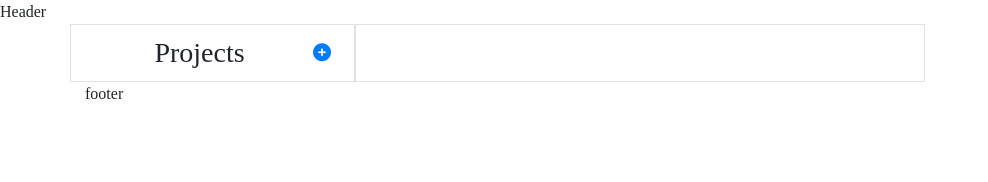
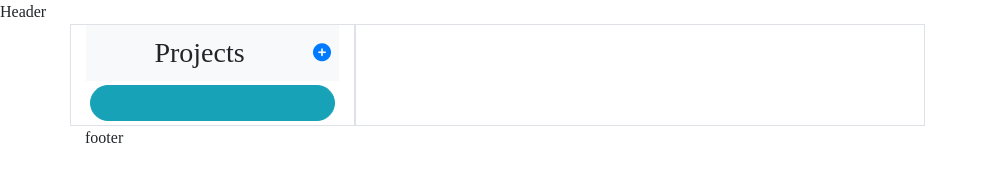
Before and after one commit to trekab/js-todo-app, a website built with webpack: page src/index.html in a window 1280 px wide. Both pictures are taken after a click on the link 322 px from the left and 53 px from the top of the page. Shown: the whole page, without its empty margins (0-988 px from the left). Built offline with nearby package versions, Linux system fonts and the light colour scheme; a web font is replaced by a local one.

Commit message:
Add create Project functionality

```diff
--- a/src/css/_custom.scss
+++ b/src/css/_custom.scss
@@ -30,6 +30,7 @@ i {
 .item-title {
   border: none;
   margin-right: 10px;
+
 }
 
 .item-title:focus, textarea:focus {
@@ -52,12 +53,9 @@ textarea{
   padding: 10px;
 }
 
-// .btn-cont {
-//   position: relative;
-//   display: inline-block;
-// }
-
-// .save-icon{
-//   position: absolute;
-//   left 2em;
-// }
+.project-name {
+  background-color: transparent;
+  text-align: center;
+  border: none;
+  outline: none;
+}
--- a/src/index.js
+++ b/src/index.js
@@ -3,40 +3,19 @@ import './css/main.scss';
 import todoItems from './js/todoItem';
 import domItems from './js/domObjects';
 
-const allToDos = todoItems.List;
 const projectList = todoItems.List;
 projectList.name = 'Projects';
 
 const sideBar = document.getElementById('left-sidebar');
-const sideBarBtn = document.getElementById('new-btn-set');
-sideBarBtn.addEventListener('click', () => {
-  domItems.ProjectList(projectList, projectList.name );
+sideBar.appendChild(domItems.ProjectList(projectList));
+
+const title = document.querySelector('h3');
+
+title.addEventListener('click', ()=>{
+  console.log(projectList.items);
+
 })
-// sideBar.appendChild(domItems.ProjectList(projectList, projectList.name ));
-//allToDos.name = 'All';
 
-const main = document.getElementById('main-section');
-const upcoming = document.querySelector('.btn-upcoming');
-upcoming.addEventListener('click', () => {
-  main.innerHTML = '';
-});
-
-
-//main.appendChild(domItems.TodoList(allToDos));
-
-// const listGroup = document.getElementById('list-group');
-// const addTodo = document.getElementById('add-todo');
-const btn = document.querySelector('.btn-all');
-
-btn.addEventListener('click', () => {
-  allToDos.name = 'All';
-  main.innerHTML = '';
-  main.appendChild(domItems.TodoList(allToDos));
-});
-
-// addTodo.addEventListener('click', () => {
-//   const newToDo = todoItems.Item;
-//   const li = domItems.TodoListItem(newToDo, allToDos);
-//   listGroup.insertBefore(li.li, listGroup.firstChild);
-//   li.startEdit();
-// });
+// allToDos.name = 'All';
+// main.innerHTML = '';
+// main.appendChild(domItems.TodoList(allToDos));
--- a/src/js/domObjects.js
+++ b/src/js/domObjects.js
@@ -1,72 +1,71 @@
-import todoItems from "./todoItem";
+import todoItems from './todoItem';
 
 const TodoListItem = (list) => {
   const liDone = false;
-  const li = document.createElement("li");
-  const liForm = document.createElement("form");
+  const li = document.createElement('li');
+  const liForm = document.createElement('form');
 
-  const liTitleDiv = document.createElement("div");
-  const liTitle = document.createElement("input");
+  const liTitleDiv = document.createElement('div');
+  const liTitle = document.createElement('input');
   liTitle.required = true;
-  liTitle.type = "text";
-  liTitle.placeholder = "Enter task title...";
-  const liCheck = document.createElement("i");
-  const liDelete = document.createElement("i");
-  const liCaret = document.createElement("i");
-  const liToggleDetail = document.createElement("a");
+  liTitle.type = 'text';
+  liTitle.placeholder = 'Enter task title...';
+  const liCheck = document.createElement('i');
+  const liDelete = document.createElement('i');
+  const liCaret = document.createElement('i');
+  const liToggleDetail = document.createElement('a');
 
-  const liDetail = document.createElement("div");
-  const liDetailTop = document.createElement("div");
-  const liDescription = document.createElement("textarea");
-  liDescription.placeholder = "Enter task details...";
+  const liDetail = document.createElement('div');
+  const liDetailTop = document.createElement('div');
+  const liDescription = document.createElement('textarea');
+  liDescription.placeholder = 'Enter task details...';
 
-  const liDetailBottom = document.createElement("div");
-  const liDue = document.createElement("div");
-  const liDueInput = document.createElement("input");
-  liDueInput.type = "date";
+  const liDetailBottom = document.createElement('div');
+  const liDue = document.createElement('div');
+  const liDueInput = document.createElement('input');
+  liDueInput.type = 'date';
   liDueInput.value = new Date().toISOString().substring(0, 10);
-  const liDueLbl = document.createElement("label");
-  liDueLbl.innerHTML = "Due:";
+  const liDueLbl = document.createElement('label');
+  liDueLbl.innerHTML = 'Due:';
 
-  const liPriority = document.createElement("div");
-  const liPriorityLbl = document.createElement("label");
-  liPriorityLbl.innerHTML = "Priority";
-  const liPriorityInput = document.createElement("select");
+  const liPriority = document.createElement('div');
+  const liPriorityLbl = document.createElement('label');
+  liPriorityLbl.innerHTML = 'Priority';
+  const liPriorityInput = document.createElement('select');
 
-  const liBtns = document.createElement("div");
-  const saveBtnIcon = document.createElement("i");
-  const saveBtn = document.createElement("button");
-  saveBtn.type = "submit";
-  const cancelBtn = document.createElement("i");
+  const liBtns = document.createElement('div');
+  const saveBtnIcon = document.createElement('i');
+  const saveBtn = document.createElement('button');
+  saveBtn.type = 'submit';
+  const cancelBtn = document.createElement('i');
 
-  li.classList = "list-group-item p-0";
-  liCheck.classList = "far fa-circle m-2";
-  liTitleDiv.classList = "d-flex justify-content-between align-items-center";
-  liTitle.classList = "w-100 item-title";
-  liDelete.classList = "fas fa-times";
-  liCaret.classList = "fas fa-chevron-down d-block m-2";
+  li.classList = 'list-group-item p-0';
+  liCheck.classList = 'far fa-circle m-2';
+  liTitleDiv.classList = 'd-flex justify-content-between align-items-center';
+  liTitle.classList = 'w-100 item-title';
+  liDelete.classList = 'fas fa-times';
+  liCaret.classList = 'fas fa-chevron-down d-block m-2';
 
-  liToggleDetail.classList = "p-1 d-block";
-  liToggleDetail.href = "#item-details-form";
-  liToggleDetail.role = "button";
-  liToggleDetail["aria-expanded"] = "false";
-  liToggleDetail["aria-controls"] = "item-details-form";
+  liToggleDetail.classList = 'p-1 d-block';
+  liToggleDetail.href = '#item-details-form';
+  liToggleDetail.role = 'button';
+  liToggleDetail['aria-expanded'] = 'false';
+  liToggleDetail['aria-controls'] = 'item-details-form';
 
-  liDetail.classList = "collapse";
-  liDetailTop.classList = "form-group m-0";
-  liDescription.classList = "w-100 border-0 bg-light";
-  liDetailBottom.classList =
-    "form-inline d-flex justify-content-around align-items-center";
-  liDue.classList = "form-group m-0";
-  liDueLbl.classList = "pr-1 m-0";
-  liDueInput.classList = "border-0 text-center";
-  liPriority.classList = "form-group m-0 d-flex flex-no-wrap";
-  liPriorityLbl.classList = "form-control border-0 pr-1 m-0";
-  liPriorityInput.classList = "form-control border-0";
-  liBtns.classList = "form-group m-0";
-  cancelBtn.classList = "fas fa-times-circle text-danger m-1";
-  saveBtnIcon.classList = "save-icon fas fa-check-circle text-success m-1";
-  saveBtn.classList = "save-btn bg-transparent border-0";
+  liDetail.classList = 'collapse';
+  liDetailTop.classList = 'form-group m-0';
+  liDescription.classList = 'w-100 border-0 bg-light';
+  liDetailBottom.classList = 'form-inline d-flex justify-content-around align-items-center';
+  liDue.classList = 'form-group m-0';
+  liDueLbl.classList = 'pr-1 m-0';
+  liDueInput.classList = 'border-0 text-center';
+  liPriority.classList = 'form-group m-0 d-flex flex-no-wrap';
+  liPriorityLbl.classList = 'form-control border-0 pr-1 m-0';
+  liPriorityInput.classList = 'form-control border-0';
+  liBtns.classList = 'form-group m-0';
+  cancelBtn.classList = 'fas fa-times-circle text-danger m-1';
+  saveBtnIcon.classList = 'save-icon fas fa-check-circle text-success m-1';
+  saveBtn.classList = 'save-btn bg-transparent border-0';
 
   saveBtn.appendChild(saveBtnIcon);
   liBtns.appendChild(cancelBtn);
@@ -75,11 +74,11 @@ const TodoListItem = (list) => {
   liPriority.appendChild(liPriorityInput);
 
   for (let index = 1; index < 5; index += 1) {
-    const opt = document.createElement("option");
+    const opt = document.createElement('option');
     opt.innerHTML = index;
     liPriorityInput.appendChild(opt);
     if (index === 4) {
-      opt.selected = "selected";
+      opt.selected = 'selected';
     }
   }
 
@@ -119,13 +118,12 @@ const TodoListItem = (list) => {
     i.priority = liPriorityInput.value;
     i.done = liDone.value;
     l.items.push(i);
-    // console.log(l);
   };
 
   const edit = (list, id) => {
-    const listObjects = list.items
+    const listObjects = list.items;
     listObjects.forEach(item => {
-      if (item.id == id){
+      if (item.id == id) {
         item.title = liTitle.value;
         item.description = liDescription.value;
         item.dueDate = liDueInput.value;
@@ -136,38 +134,37 @@ const TodoListItem = (list) => {
   };
 
   const deleteListItem = (list, id) => {
-    const listObjects = list.items
+    const listObjects = list.items;
     listObjects.forEach(item => {
-      if (item.id == id){
+      if (item.id == id) {
         listObjects.splice(listObjects.indexOf(item), 1);
       }
     });
-  }
+  };
 
-  li.addEventListener("click", (e) => {
+  li.addEventListener('click', (e) => {
     if (e.target === liCaret || e.target === liToggleDetail) {
-      liDetail.classList.toggle("collapse");
-      liCaret.classList.toggle("fa-chevron-down");
-      liCaret.classList.toggle("fa-chevron-up");
+      liDetail.classList.toggle('collapse');
+      liCaret.classList.toggle('fa-chevron-down');
+      liCaret.classList.toggle('fa-chevron-up');
     }
 
     if (e.target === liCheck) {
-      liCheck.classList.toggle("fa-check-circle");
-      liCheck.classList.toggle("fa-circle");
+      liCheck.classList.toggle('fa-check-circle');
+      liCheck.classList.toggle('fa-circle');
     }
 
     if (e.target === liDelete) {
       li.remove();
-      //remove from the memory list
       deleteListItem(list, li.dataset.id);
     }
   });
 
-  liForm.addEventListener("submit", () => {
-    console.log("submitted", list, li.dataset.id);
-    if(li.dataset.new){
+  liForm.addEventListener('submit', () => {
+    console.log('submitted', list, li.dataset.id);
+    if (li.dataset.new) {
       submit(list);
-    }else {
+    } else {
       edit(list, li.dataset.id);
     }
   });
@@ -184,33 +181,62 @@ const TodoListItem = (list) => {
   };
 };
 
-const ProjectList = (list, name) => {
-  const listNode = document.createElement("div");
-  const header = listHeader(list.name);
-  const actualList = listBody(list);
+const ProjectListItem = (list) => {
+  const btn = document.createElement('button');
+  const btnForm = document.createElement('form');
+  const submit = document.createElement('button');
+  submit.type = 'submit';
+  const btnName = document.createElement('input');
+  btn.classList = 'btn btn-info rounded-pill text-white p-1 m-1';
+  btnName.classList = 'project-name';
+  submit.classList = 'd-none'
+  btn.appendChild(btnForm);
+  btnForm.appendChild(btnName);
+  btnForm.appendChild(submit);
+
+  btnForm.addEventListener('submit', () => {
+    const newProject = { ...todoItems.List };
+    newProject.name = btnName.value
+    list.items.push(newProject);
+  });
+
+  return { btn, name: btnName };
+};
+
+const ProjectList = (list) => {
+  const listNode = document.createElement('div');
+  const header = listHeader('Projects');
+  const actualList = listBody(list, 'project');
 
   listNode.appendChild(header.container);
   listNode.appendChild(actualList);
 
-  header.addButton.addEventListener("click", () => {
-    const sideBar = document.getElementById('left-sidebar');
-    sideBar.innerHTML += `<button type="button" class="btn btn-info rounded-pill text-white p-1 m-1">${name}</button>`
+  header.addButton.addEventListener('click', () => {
+    const newProject = ProjectListItem(list);
+    if (!actualList.querySelector('button[data-new=true]')) {
+      actualList.insertBefore(newProject.btn, actualList.firstChild);
+      newProject.btn.dataset.new = true;
+      // newProject.btn.startEdit();
+    }
+
+
+
   });
 
   return listNode;
-}
+};
 
 const TodoList = (list) => {
-  const listNode = document.createElement("div");
+  const listNode = document.createElement('div');
   const header = listHeader(list.name);
-  const actualList = listBody(list);
+  const actualList = listBody(list, 'todo');
 
   listNode.appendChild(header.container);
   listNode.appendChild(actualList);
 
-  header.addButton.addEventListener("click", () => {
+  header.addButton.addEventListener('click', () => {
     const li = TodoListItem(list);
-    if(!actualList.querySelector('li[data-new=true]')){
+    if (!actualList.querySelector('li[data-new=true]')) {
       actualList.insertBefore(li.li, actualList.firstChild);
       li.li.dataset.new = true;
       li.startEdit();
@@ -221,17 +247,16 @@ const TodoList = (list) => {
 };
 
 const listHeader = (caption) => {
-  const container = document.createElement("div");
-  container.classList =
-    "d-flex justify-content-between align-items-center p-1 bg-light";
-  const title = document.createElement("h3");
-  title.classList = "text-center w-100 m-0";
+  const container = document.createElement('div');
+  container.classList = 'd-flex justify-content-between align-items-center p-1 bg-light';
+  const title = document.createElement('h3');
+  title.classList = 'text-center w-100 m-0';
   title.innerHTML = caption;
-  const addButton = document.createElement("a");
-  addButton.classList = "p-1 d-block";
-  addButton.href = "#";
-  const icon = document.createElement("i");
-  icon.classList = "plus-btn fas fa-plus-circle";
+  const addButton = document.createElement('a');
+  addButton.classList = 'p-1 d-block';
+  addButton.href = '#';
+  const icon = document.createElement('i');
+  icon.classList = 'plus-btn fas fa-plus-circle';
 
   addButton.appendChild(icon);
   container.appendChild(title);
@@ -240,16 +265,16 @@ const listHeader = (caption) => {
   return { container, title, addButton };
 };
 
-const listBody = (itemList) => {
-  const itemUL = document.createElement("ul");
-  itemUL.classList = "list-group list-group-flush";
+const listBody = (itemList, type = null) => {
+  const itemUL = document.createElement('ul');
+  itemUL.classList = 'list-group list-group-flush';
 
-  renderList(itemUL, itemList);
+  renderList(itemUL, itemList, type);
 
   itemUL.addEventListener('submit', () => {
-    setTimeout(()=> {
+    setTimeout(() => {
       itemUL.innerHTML = '';
-      renderList(itemUL, itemList);
+      renderList(itemUL, itemList, type);
     }, 300);
   });
 
@@ -264,8 +289,14 @@ const generateId = (list) => {
   return Math.max(...ids) + 1;
 };
 
-const renderList = (ul, itemList) => {
+const renderList = (ul, itemList, type = 'todo') => {
   itemList.items.forEach(i => {
+    if (type === 'project') {
+      const newItem = ProjectListItem(itemList);
+      newItem.name.value = i.name;
+      newItem.btn.dataset.name = i.name;
+      ul.appendChild(newItem.btn);
+    } else {
       const newItem = TodoListItem(itemList);
       newItem.li.dataset.id = i.id;
       newItem.title.value = i.title;
@@ -276,6 +307,7 @@ const renderList = (ul, itemList) => {
       ul.appendChild(newItem.li);
       // console.log(i);
       // console.log(newItem);
+    }
   });
 };
 
```
Also changed, not shown: src/index.html (+2 -2 lines), dist/bundle.js, dist/index.html, 1 other file. Lines whose indentation alone changed are shown as unchanged.
